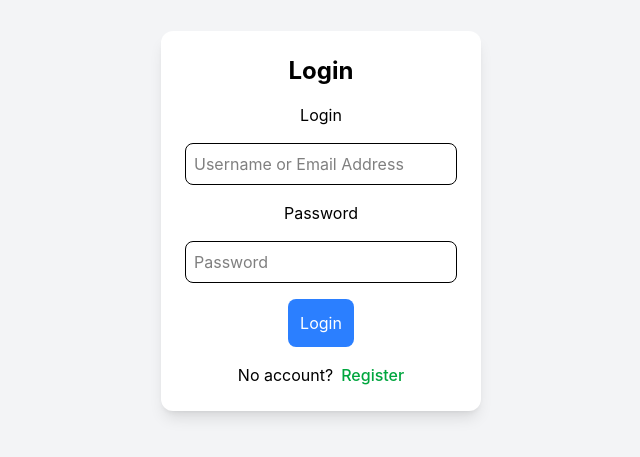
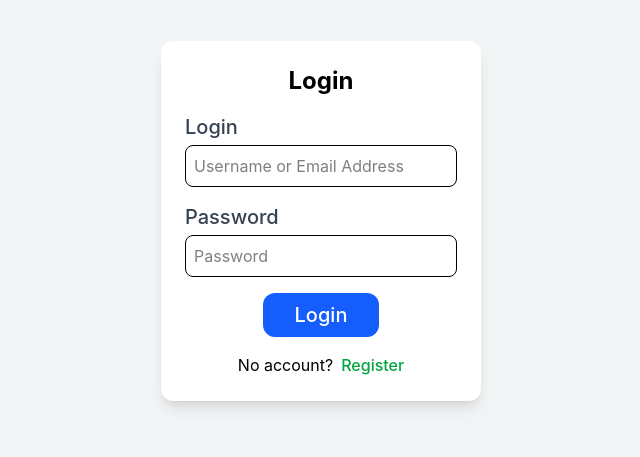
Before and after one commit to tmoh1999/admin_dashboard_frontend, a React (Vite) app: page /login in a window 1280 px wide. Shown: the part 179-636 px from the top of the page, without its empty margins (319-959 px from the left). Built offline with nearby package versions, Linux system fonts and the light colour scheme; no server answers.

Commit message:
fix: login page style

```diff
--- a/src/pages/Login.jsx
+++ b/src/pages/Login.jsx
@@ -44,14 +44,15 @@ export default function Login() {
         {error && (
           <div className="bg-red-100 text-red-700 p-2 rounded">{error}</div>
         )}
-
-        <label htmlFor="login">Login</label>
-        <input onChange={handleChange} placeholder="Username or Email Address" value={formData.login} id="login" name="login" className="border p-2 rounded-lg w-full"  required/>
-
-        <label htmlFor="password">Password</label>
-        <input onChange={handleChange} placeholder="Password" value={formData.password} id="password" type="password" className="border p-2 rounded-lg w-full"   name="password" required/>
-
-        <button type="submit" disabled={loading} className="bg-blue-500 text-white p-3 rounded-lg hover:bg-blue-700">{loading ? "Logging in..." : "Login"}</button>
+        <div className="w-full">
+          <label htmlFor="login" className="block text-xl  text-gray-700 font-medium mb-1">Login</label>
+          <input onChange={handleChange} placeholder="Username or Email Address" value={formData.login} id="login" name="login" className="border p-2 rounded-lg w-full"  required/>
+        </div>
+        <div className="w-full">
+          <label htmlFor="password" className="block text-xl  text-gray-700 font-medium mb-1">Password</label>
+          <input onChange={handleChange} placeholder="Password" value={formData.password} id="password" type="password" className="border p-2 rounded-lg w-full"   name="password" required/>
+        </div>
+        <button type="submit" disabled={loading} className="bg-blue-600 text-white py-2 px-8 font-medium text-xl rounded-xl  hover:bg-blue-700">{loading ? "Logging in..." : "Login"}</button>
         <p>No account?
           <Link to="/register" className="ml-2 text-green-600 font-medium hover:underline">
               Register
```
